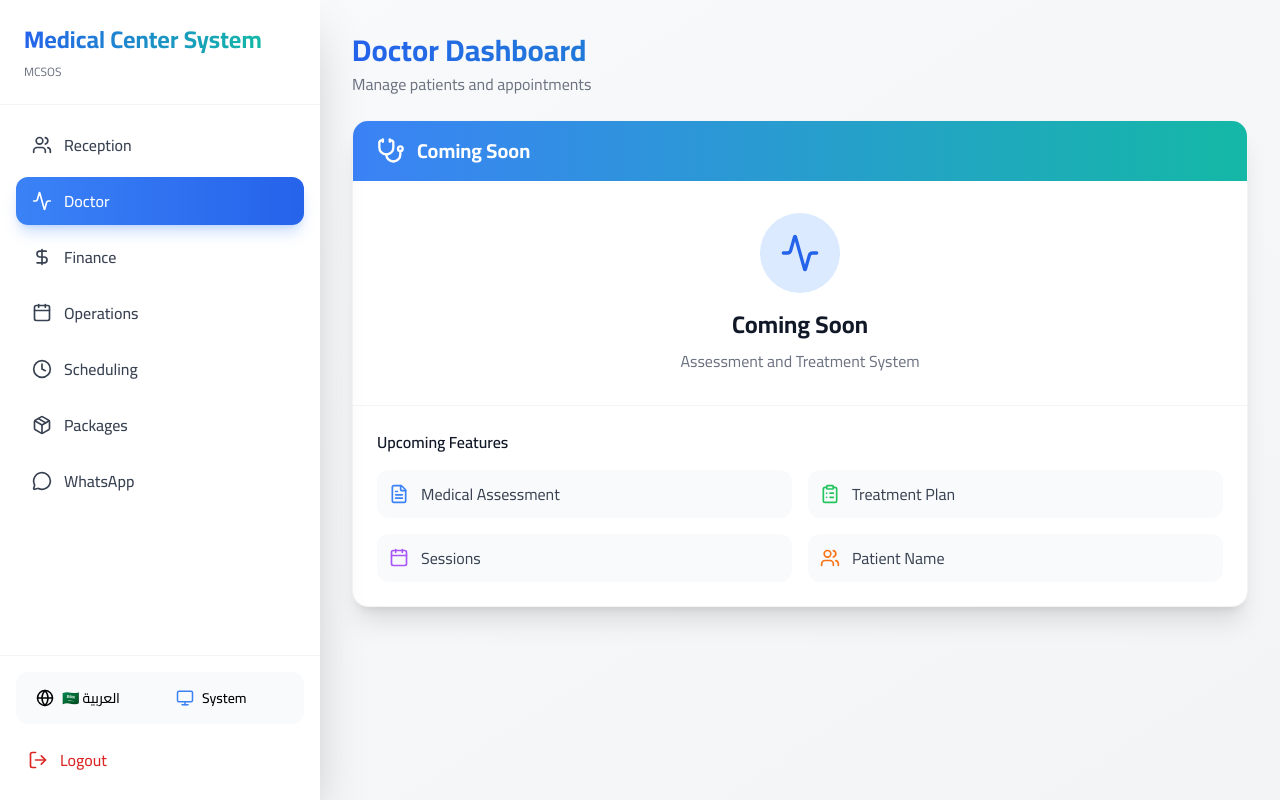
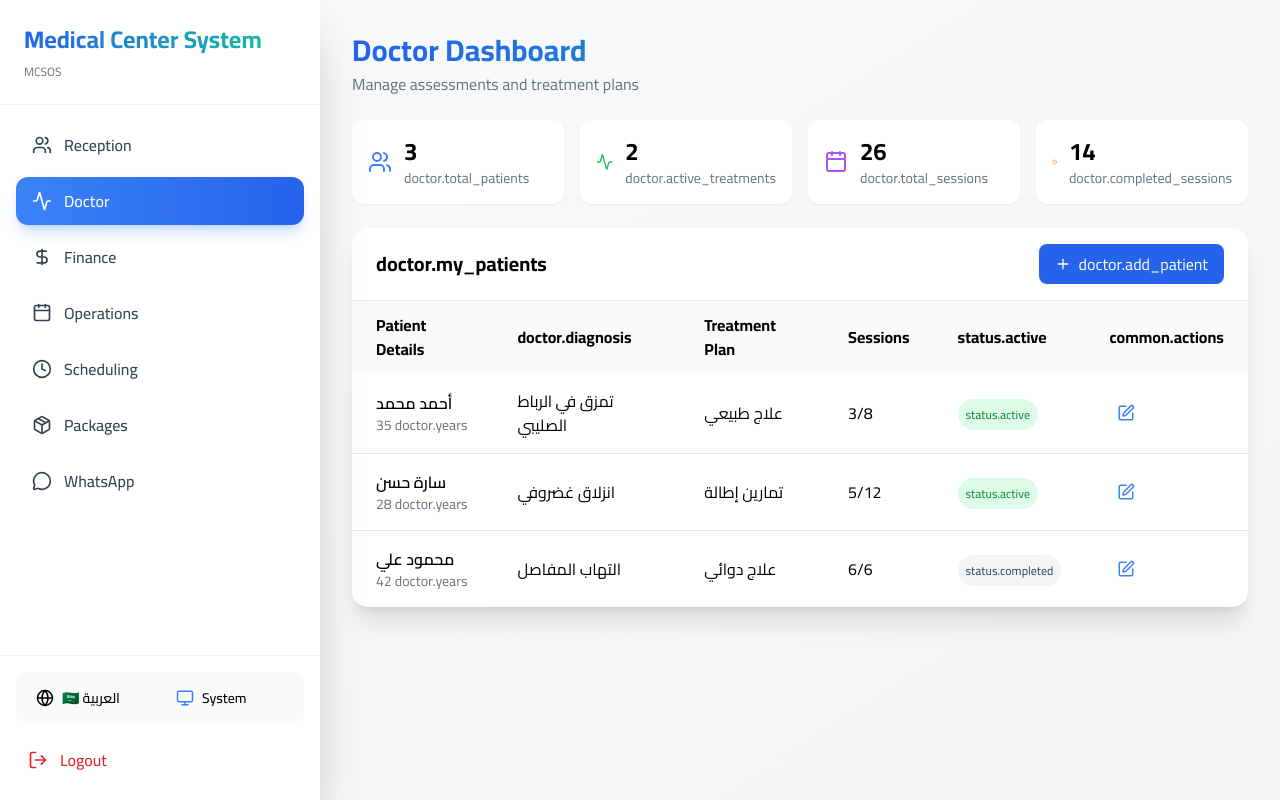
Before and after one commit to Islam412/MCSOS-System, a React (Vite) app: page /doctor in a window 1280 px wide. Built offline with nearby package versions, Linux system fonts and the light colour scheme.

Commit message:
desing doctordash board

```diff
--- a/src/pages/DoctorDashboard.jsx
+++ b/src/pages/DoctorDashboard.jsx
@@ -1,9 +1,56 @@
+import { useState } from 'react'
 import { useTranslation } from 'react-i18next'
-import { Stethoscope, ClipboardList, FileText, Calendar, Users, Clock, Activity } from 'lucide-react'
+import { Stethoscope, ClipboardList, FileText, Calendar, Users, Clock, Activity, Plus, Edit, Save, X } from 'lucide-react'
+import toast from 'react-hot-toast'
 
 export default function DoctorDashboard() {
   const { t, i18n } = useTranslation()
   const isRTL = i18n.language === 'ar'
+
+  const [patients, setPatients] = useState([
+    { id: 1, name: 'أحمد محمد', age: 35, diagnosis: 'تمزق في الرباط الصليبي', treatment: 'علاج طبيعي', sessions: 8, completed: 3, status: 'active' },
+    { id: 2, name: 'سارة حسن', age: 28, diagnosis: 'انزلاق غضروفي', treatment: 'تمارين إطالة', sessions: 12, completed: 5, status: 'active' },
+    { id: 3, name: 'محمود علي', age: 42, diagnosis: 'التهاب المفاصل', treatment: 'علاج دوائي', sessions: 6, completed: 6, status: 'completed' },
+  ])
+
+  const [selectedPatient, setSelectedPatient] = useState(null)
+  const [showAssessmentModal, setShowAssessmentModal] = useState(false)
+  const [assessmentData, setAssessmentData] = useState({
+    diagnosis: '',
+    treatment: '',
+    sessions: '',
+    notes: ''
+  })
+
+  const handleSelectPatient = (patient) => {
+    setSelectedPatient(patient)
+    setAssessmentData({
+      diagnosis: patient.diagnosis,
+      treatment: patient.treatment,
+      sessions: patient.sessions,
+      notes: ''
+    })
+    setShowAssessmentModal(true)
+  }
+
+  const handleSaveAssessment = () => {
+    if (selectedPatient) {
+      setPatients(patients.map(p =>
+        p.id === selectedPatient.id
+          ? { ...p, diagnosis: assessmentData.diagnosis, treatment: assessmentData.treatment, sessions: parseInt(assessmentData.sessions) }
+          : p
+      ))
+      toast.success(t('doctor.assessment_saved'))
+      setShowAssessmentModal(false)
+    }
+  }
+
+  const getStatusBadge = (status) => {
+    if (status === 'active') {
+      return <span className="px-2 py-1 bg-green-100 text-green-700 rounded-full text-xs">{t('status.active')}</span>
+    }
+    return <span className="px-2 py-1 bg-gray-100 text-gray-700 rounded-full text-xs">{t('status.completed')}</span>
+  }
 
   return (
     <div className="space-y-6">
@@ -11,67 +58,172 @@ export default function DoctorDashboard() {
         <h1 className="text-3xl font-bold bg-gradient-to-r from-blue-600 to-teal-500 bg-clip-text text-transparent">
           {t('doctor.title')}
         </h1>
-        <p className="text-gray-500 dark:text-gray-400 mt-1">
-          {t('reception.subtitle') || 'إدارة التقييمات والخطط العلاجية'}
-        </p>
+        <p className="text-gray-500 dark:text-gray-400 mt-1">{t('doctor.subtitle')}</p>
       </div>
 
-      {/* Coming Soon Card */}
-      <div className="bg-white dark:bg-gray-800 rounded-2xl shadow-xl overflow-hidden border border-gray-100 dark:border-gray-700">
-        <div className="bg-gradient-to-r from-blue-500 to-teal-500 px-6 py-4">
+      {/* Stats */}
+      <div className="grid grid-cols-1 md:grid-cols-4 gap-4">
+        <div className="bg-white dark:bg-gray-800 rounded-xl p-4 shadow-sm">
           <div className="flex items-center gap-3">
-            <Stethoscope className="text-white" size={28} />
-            <h2 className="text-xl font-bold text-white">
-              {t('doctor.coming') || 'قريباً'}
-            </h2>
+            <Users className="text-blue-500" size={24} />
+            <div>
+              <div className="text-2xl font-bold">{patients.length}</div>
+              <div className="text-sm text-gray-500">{t('doctor.total_patients')}</div>
+            </div>
           </div>
         </div>
-
-        <div className="p-8 text-center">
-          <div className="inline-flex items-center justify-center w-20 h-20 bg-blue-100 dark:bg-blue-900/30 rounded-full mb-4">
-            <Activity className="text-blue-600 dark:text-blue-400" size={40} />
+        <div className="bg-white dark:bg-gray-800 rounded-xl p-4 shadow-sm">
+          <div className="flex items-center gap-3">
+            <Activity className="text-green-500" size={24} />
+            <div>
+              <div className="text-2xl font-bold">{patients.filter(p => p.status === 'active').length}</div>
+              <div className="text-sm text-gray-500">{t('doctor.active_treatments')}</div>
+            </div>
           </div>
-          <h3 className="text-2xl font-bold text-gray-900 dark:text-white mb-2">
-            {t('doctor.coming') || 'نظام التقييم والعلاج'}
-          </h3>
-          <p className="text-gray-500 dark:text-gray-400">
-            {t('doctor.description') || 'سيتم إضافة نظام التقييم والخطط العلاجية قريباً'}
-          </p>
         </div>
-
-        {/* Features Preview */}
-        <div className="border-t border-gray-100 dark:border-gray-700 p-6">
-          <h4 className={`font-semibold text-gray-900 dark:text-white mb-4 ${isRTL ? 'text-right' : 'text-left'}`}>
-            {isRTL ? 'المميزات القادمة' : 'Upcoming Features'}
-          </h4>
-          <div className="grid grid-cols-1 md:grid-cols-2 gap-4">
-            <div className="flex items-center gap-3 p-3 bg-gray-50 dark:bg-gray-900 rounded-xl">
-              <FileText className="text-blue-500" size={20} />
-              <span className="text-gray-700 dark:text-gray-300">
-                {t('doctor.assessment') || 'التقييم الطبي'}
-              </span>
+        <div className="bg-white dark:bg-gray-800 rounded-xl p-4 shadow-sm">
+          <div className="flex items-center gap-3">
+            <Calendar className="text-purple-500" size={24} />
+            <div>
+              <div className="text-2xl font-bold">{patients.reduce((sum, p) => sum + p.sessions, 0)}</div>
+              <div className="text-sm text-gray-500">{t('doctor.total_sessions')}</div>
             </div>
-            <div className="flex items-center gap-3 p-3 bg-gray-50 dark:bg-gray-900 rounded-xl">
-              <ClipboardList className="text-green-500" size={20} />
-              <span className="text-gray-700 dark:text-gray-300">
-                {t('doctor.treatment_plan') || 'خطة العلاج'}
-              </span>
-            </div>
-            <div className="flex items-center gap-3 p-3 bg-gray-50 dark:bg-gray-900 rounded-xl">
-              <Calendar className="text-purple-500" size={20} />
-              <span className="text-gray-700 dark:text-gray-300">
-                {t('doctor.sessions') || 'الجلسات'}
-              </span>
-            </div>
-            <div className="flex items-center gap-3 p-3 bg-gray-50 dark:bg-gray-900 rounded-xl">
-              <Users className="text-orange-500" size={20} />
-              <span className="text-gray-700 dark:text-gray-300">
-                {t('doctor.patient_name') || 'اسم المريض'}
-              </span>
+          </div>
+        </div>
+        <div className="bg-white dark:bg-gray-800 rounded-xl p-4 shadow-sm">
+          <div className="flex items-center gap-3">
+            <Clock className="text-orange-500" size={24} />
+            <div>
+              <div className="text-2xl font-bold">{patients.reduce((sum, p) => sum + p.completed, 0)}</div>
+              <div className="text-sm text-gray-500">{t('doctor.completed_sessions')}</div>
             </div>
           </div>
         </div>
       </div>
+
+      {/* Patients Table */}
+      <div className="bg-white dark:bg-gray-800 rounded-2xl shadow-xl overflow-hidden">
+        <div className="px-6 py-4 border-b border-gray-200 dark:border-gray-700 flex justify-between items-center">
+          <h2 className="text-xl font-bold">{t('doctor.my_patients')}</h2>
+          <button className="bg-blue-600 text-white px-4 py-2 rounded-lg hover:bg-blue-700 transition flex items-center gap-2">
+            <Plus size={16} />
+            {t('doctor.add_patient')}
+          </button>
+        </div>
+
+        <div className="overflow-x-auto">
+          <table className="w-full">
+            <thead className="bg-gray-50 dark:bg-gray-900">
+              <tr className={`${isRTL ? 'text-right' : 'text-left'}`}>
+                <th className="px-6 py-3">{t('reception.patient_details')}</th>
+                <th className="px-6 py-3">{t('doctor.diagnosis')}</th>
+                <th className="px-6 py-3">{t('doctor.treatment_plan')}</th>
+                <th className="px-6 py-3">{t('doctor.sessions')}</th>
+                <th className="px-6 py-3">{t('status.active')}</th>
+                <th className="px-6 py-3">{t('common.actions')}</th>
+               </tr>
+            </thead>
+            <tbody className="divide-y divide-gray-200 dark:divide-gray-700">
+              {patients.map(patient => (
+                <tr key={patient.id} className="hover:bg-gray-50 dark:hover:bg-gray-700">
+                  <td className="px-6 py-4">
+                    <div>
+                      <div className="font-semibold">{patient.name}</div>
+                      <div className="text-sm text-gray-500">{patient.age} {t('doctor.years')}</div>
+                    </div>
+                   </td>
+                  <td className="px-6 py-4">{patient.diagnosis}</td>
+                  <td className="px-6 py-4">{patient.treatment}</td>
+                  <td className="px-6 py-4">{patient.completed}/{patient.sessions}</td>
+                  <td className="px-6 py-4">{getStatusBadge(patient.status)}</td>
+                  <td className="px-6 py-4">
+                    <button
+                      onClick={() => handleSelectPatient(patient)}
+                      className="p-2 text-blue-500 hover:bg-blue-50 rounded-lg transition"
+                    >
+                      <Edit size={18} />
+                    </button>
+                  </td>
+                 </tr>
+              ))}
+            </tbody>
+           </table>
+        </div>
+      </div>
+
+      {/* Assessment Modal */}
+      {showAssessmentModal && selectedPatient && (
+        <div className="fixed inset-0 bg-black/50 flex items-center justify-center z-50 p-4">
+          <div className="bg-white dark:bg-gray-800 rounded-2xl max-w-lg w-full p-6">
+            <div className="flex justify-between items-center mb-4">
+              <h2 className="text-xl font-bold">{t('doctor.medical_assessment')}</h2>
+              <button onClick={() => setShowAssessmentModal(false)} className="p-1 hover:bg-gray-100 rounded">
+                <X size={20} />
+              </button>
+            </div>
+
+            <div className="space-y-4">
+              <div>
+                <label className="block text-sm font-semibold mb-1">{t('doctor.patient_name')}</label>
+                <input type="text" value={selectedPatient.name} disabled className="w-full p-2 border rounded-lg bg-gray-50 dark:bg-gray-700" />
+              </div>
+              <div>
+                <label className="block text-sm font-semibold mb-1">{t('doctor.diagnosis')}</label>
+                <textarea
+                  className="w-full p-2 border rounded-lg dark:bg-gray-900"
+                  rows="2"
+                  value={assessmentData.diagnosis}
+                  onChange={(e) => setAssessmentData({...assessmentData, diagnosis: e.target.value})}
+                />
+              </div>
+              <div>
+                <label className="block text-sm font-semibold mb-1">{t('doctor.treatment_plan')}</label>
+                <textarea
+                  className="w-full p-2 border rounded-lg dark:bg-gray-900"
+                  rows="2"
+                  value={assessmentData.treatment}
+                  onChange={(e) => setAssessmentData({...assessmentData, treatment: e.target.value})}
+                />
+              </div>
+              <div>
+                <label className="block text-sm font-semibold mb-1">{t('doctor.sessions_count')}</label>
+                <input
+                  type="number"
+                  className="w-full p-2 border rounded-lg dark:bg-gray-900"
+                  value={assessmentData.sessions}
+                  onChange={(e) => setAssessmentData({...assessmentData, sessions: e.target.value})}
+                />
+              </div>
+              <div>
+                <label className="block text-sm font-semibold mb-1">{t('doctor.notes')}</label>
+                <textarea
+                  className="w-full p-2 border rounded-lg dark:bg-gray-900"
+                  rows="3"
+                  placeholder={t('doctor.notes_placeholder')}
+                  value={assessmentData.notes}
+                  onChange={(e) => setAssessmentData({...assessmentData, notes: e.target.value})}
+                />
+              </div>
+
+              <div className="flex gap-3 pt-4">
+                <button
+                  onClick={handleSaveAssessment}
+                  className="flex-1 bg-blue-600 text-white py-2 rounded-lg hover:bg-blue-700 flex items-center justify-center gap-2"
+                >
+                  <Save size={16} />
+                  {t('common.save')}
+                </button>
+                <button
+                  onClick={() => setShowAssessmentModal(false)}
+                  className="flex-1 bg-gray-300 dark:bg-gray-600 py-2 rounded-lg hover:bg-gray-400"
+                >
+                  {t('common.cancel')}
+                </button>
+              </div>
+            </div>
+          </div>
+        </div>
+      )}
     </div>
   )
 }
```
